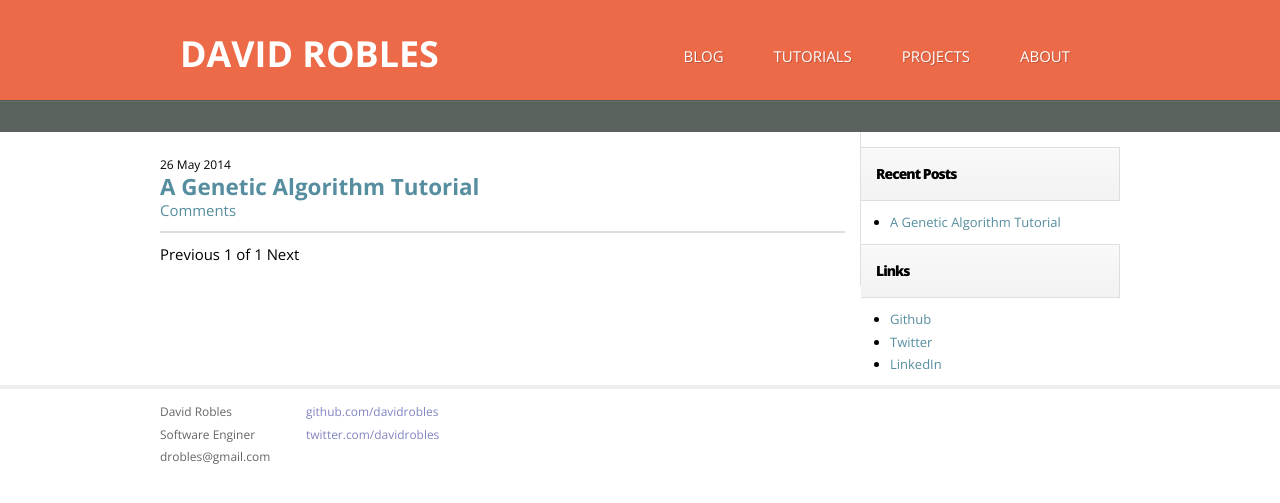
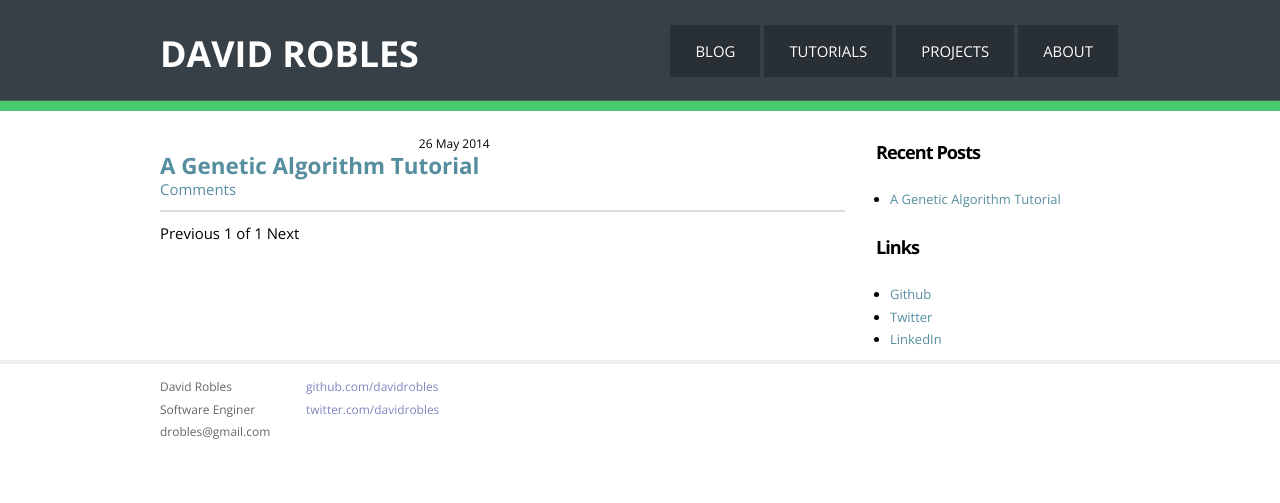
Before and after one commit to davidrobles/davidrobles.github.io, a Jekyll site: the page built from index.html, in a window 1280 px wide. Shown: the top 503 px of the page. Built offline with Jekyll 4.4.1, drawn with Linux system fonts in a browser that asks for light colours; Markdown is read by kramdown in place of the engine named in the settings; the list of posts is cut into pages by our own code.

Commit message:
Multiple CSS changes

```diff
--- a/css/main.scss
+++ b/css/main.scss
@@ -1,7 +1,9 @@
 ---
 ---
 
-$bg-color: #ed6a48;
+$bg-color: #384047;
+$bg-sec: #4bc970;
+$bg-2: #283036;
 
 /* Global Reset */
 * {
@@ -15,10 +17,11 @@
 }
 
 body {
+  font-family: 'Open Sans', Arial, sans-serif;
+  font-size: 13px;
+  color: #000000;
   background-color: #ffffff;
   text-align: center;
-  font-family: 'Open Sans', Arial, sans-serif; font-size: 13px;
-  color: #00000;
 }
 
 h1, h2, h3, h4, h5, h6 {
@@ -81,14 +84,14 @@
 /*****************************************************************************/
 
 .site .menu-bar {
-  height: 30px;
-  background-color: #59625c;
-  border-top: 1px solid #67716a;
+  height: 10px;
+  background-color: $bg-sec;
+  // border-top: 1px solid #67716a;
 }
 
 .site .content {
   width: 685px;
-  border-right: 1px solid #e0dddd;
+  // border-right: 1px solid #e0dddd;
   padding: 20px 15px 20px 0px;
 }
 
@@ -106,32 +109,12 @@
 }
 
 .site .sidebar .widget .name {
-    font-weight: 900;
-    font-size: 14px;
-    border-top: 1px solid #e0dddd;
-    border-bottom: 1px solid #e0dddd;
-    border-right: 1px solid #e0dddd;
+    font-weight: 700;
+    font-size: 1.4em;
     letter-spacing: -1px;
     text-shadow: 1px 1px 0 #fff;
     margin-left: 1px;
     padding: 15px;
-    -webkit-box-shadow: 0 1px 0 #fcfcfc inset;
-    -moz-box-shadow: 0 1px 0 #fcfcfc inset;
-    box-shadow: 0 1px 0 #fcfcfc inset;
-    background: -o-linear-gradient(top, rgba(249,249,249,1) 0%,rgba(242,242,242,1) 100%);
-    background: -ms-linear-gradient(top, rgba(249,249,249,1) 0%,rgba(242,242,242,1) 100%);
-    background: linear-gradient(to bottom, rgba(249,249,249,1) 0%,rgba(242,242,242,1) 100%);
-    background-image: linear-gradient(rgb(249, 249, 249) 0%, rgb(242, 242, 242) 100%);
-    background-position-x: initial;
-    background-position-y: initial;
-    background-size: initial;
-    background-repeat-x: initial;
-    background-repeat-y: initial;
-    background-attachment: initial;
-    background-origin: initial;
-    background-clip: initial;
-    background-color: initial;
-    filter: progid:DXImageTransform.Microsoft.gradient( startColorstr='#f9f9f9', endColorstr='#f2f2f2',GradientType=0 );
 }
 
 .container {
@@ -154,11 +137,6 @@
   border-bottom: 1px solid #515953;
 }
 
-.site .header a {
-  /* font-weight: bold; */
-  text-decoration: none;
-  margin: 0 20px;
-}
 
 .site .header h1.title {
   display: inline-block;
@@ -179,19 +157,20 @@
 .site .header .menu {
   width: 550px;
   float: right;
-  padding: 45px 30px 0px 0px;
 }
 
 .site .header .menu a {
-  font-size: 15px;
+  margin: 25px 2px;
+  font-size: 1em;
   float: right;
   color: #ffffff;
-  margin-left: 2em;
   text-shadow: 1px 1px 0 rgba(0,0,0,0.2);
+  background-color: #283036;
+  padding: 15px 25px;
 }
 
 .site .header .menu a:hover {
-  color: #000;
+  background-color: #222;
 }
 
 .site .meta {
```
